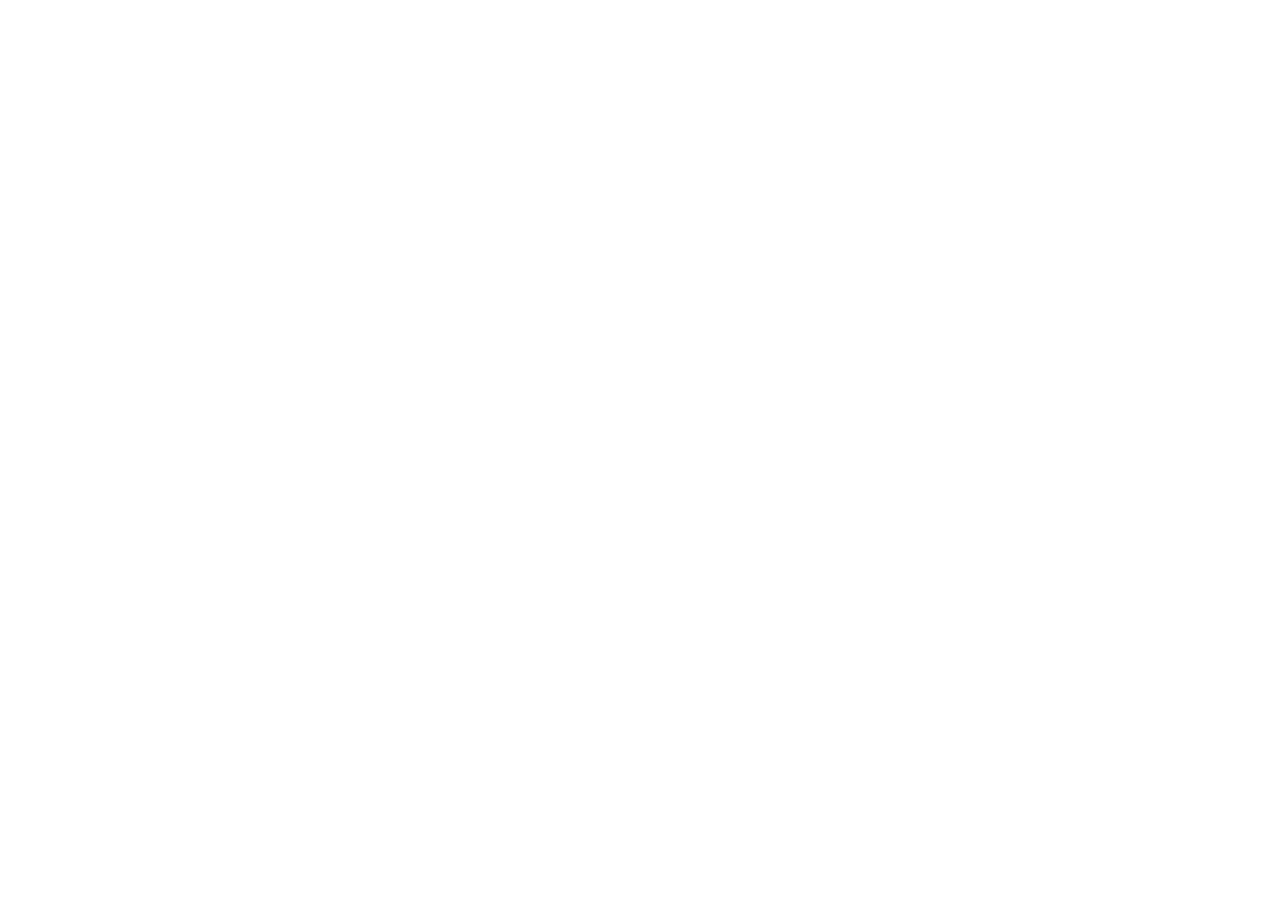
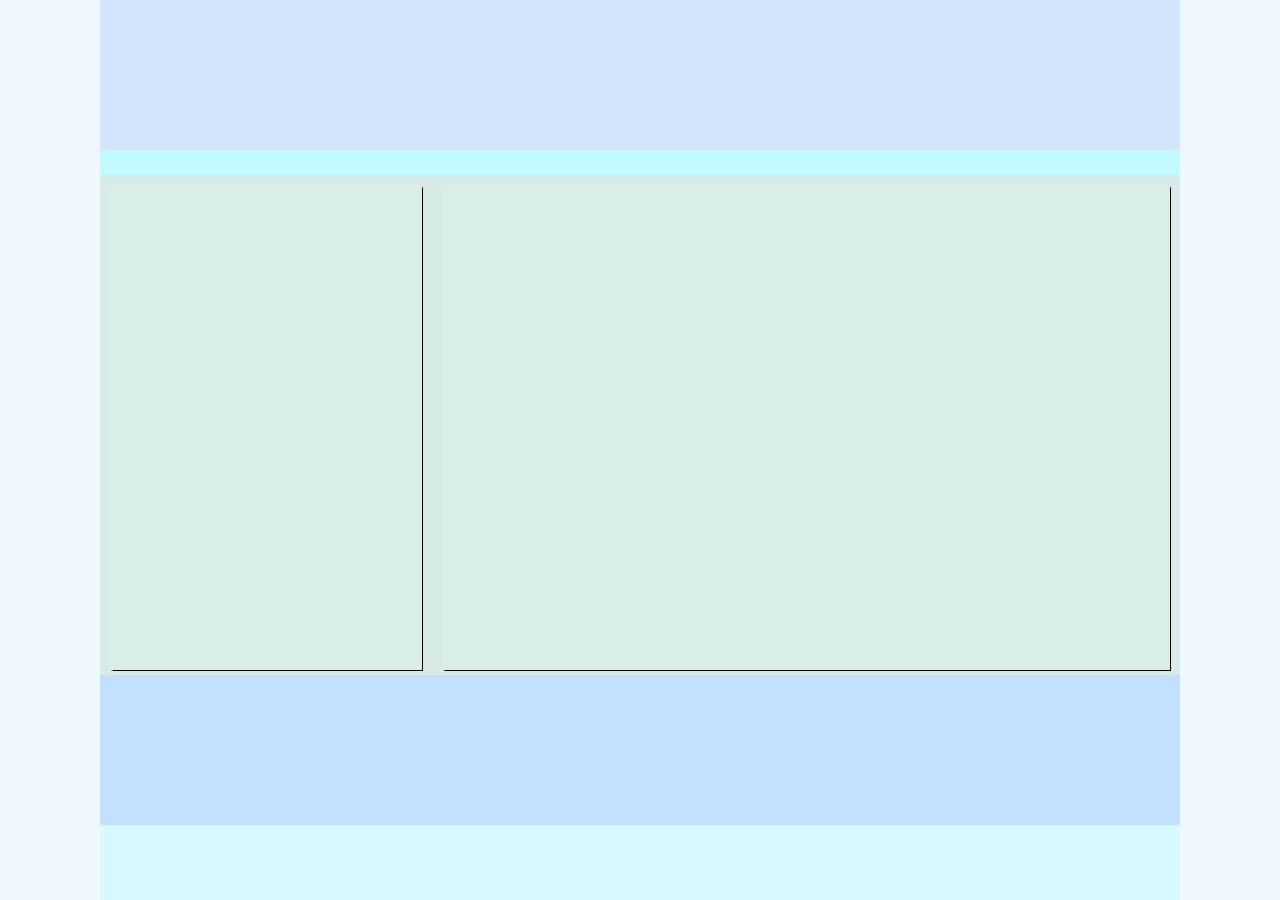
Before and after one commit to LightAurore/essai111, a plain HTML site: page index.html in a window 1280 px wide. Before the commit the page ends 800 px from the top, so only its background shows below. Drawn offline with Linux system fonts and the light colour scheme.

Commit message:
styliser

```diff
--- a/index.html
+++ b/index.html
@@ -15,8 +15,10 @@
         <header>
 
         </header>
+
         <!-- MENU -->
-        <nav class="menu"></nav>
+        <nav class="nav-menu"></nav>
+
         <!-- ALPHANAV -->
         <nav class="alphanav"></nav>
 
@@ -25,6 +27,7 @@
             <aside></aside>
             <section></section>
         </main>
+
         <!-- FOOTER -->
         <footer></footer>
 
--- a/style.css
+++ b/style.css
@@ -0,0 +1,88 @@
+*{
+    margin: 0;
+    padding: 0;
+    box-sizing: border-box;
+}
+
+body{
+    display: flex;
+    justify-content: center;
+    align-items: center;
+    width: 100vw;
+    background-color: aliceblue;
+}
+
+/* GLOBAL */
+.global{
+    background-color: rgba(0, 255, 255, 0.1);
+    width: 1080px;
+    height: 900px;
+}
+
+/*        HEADER      */
+header{
+    width: 1080px;
+    height: 150px;
+    background-color: rgba(153, 50, 204, 0.1);
+}
+
+/*            NAV     */
+.nav-menu{
+    width: 1080px;
+    height: 25px;
+    background-color: rgba(0, 255, 255, 0.1);
+
+    display: flex;
+    justify-content: center;
+    align-items: center;
+}
+
+.nav-menu a{
+    text-decoration: none;
+    text-align: center;
+    width: 100px;
+    height: 21px;
+    margin: 2px;
+
+    background-color: rgba(110, 247, 226, 0.1);
+    box-shadow: 1px 1px 1px black;
+
+    color: coral;
+}
+
+/*                MAIN      */
+main{
+    display: flex;
+    width: 1080px;
+    height: 500px;
+    background-color: rgba(210, 105, 30, 0.1);
+}
+
+aside{
+    width: 30%;
+    height: 485px;
+    background-color: rgba(240, 255, 255, 0.1);
+    box-shadow: .5px .5px 1px black;
+    margin: 10px;
+}
+
+section{
+    width: 70%;
+    height: 485px;
+    background-color: rgba(240, 255, 255, 0.1);
+    margin: 10px;
+    box-shadow: .5px .5px 1px black;
+}
+article{
+    width: 100%;
+    height: 240px;
+    background-color: blue;
+    margin: 5px;
+}
+
+/*                FOOTER        */
+footer{
+    width: 1080px;
+    height: 150px;
+    background-color: rgba(0, 0, 255, 0.1);
+}
```
